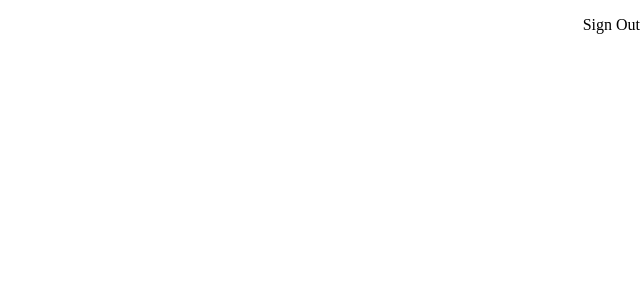
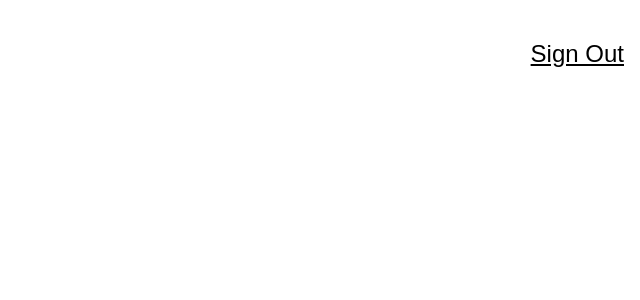
Before and after one commit to miguelcoria94/ZTM-SmartBrain, a React (Create React App) app in the folder smartbrain/: page / in a window 1280 px wide. Shown: the top 300 px of the page, without its empty margins (640-1280 px from the left). Built offline with nearby package versions, Linux system fonts and the light colour scheme.

Commit message:
add styles to body

```diff
--- a/smartbrain/src/components/Navigation/navigation.js
+++ b/smartbrain/src/components/Navigation/navigation.js
@@ -3,7 +3,7 @@
 const Navigation = () => {
     return (
         <nav style={{display: "flex", justifyContent: "flex-end"}}>
-            <p>Sign Out</p>
+            <p className="f3 link dim black underline pa3 pointer">Sign Out</p>
         </nav>
     )
 }
--- a/smartbrain/src/index.css
+++ b/smartbrain/src/index.css
@@ -1 +1,7 @@
 /* TODO Add site wide styles */
+
+body {
+    margin:0;
+    padding: 0;
+    font-family: sans-serif;
+}
```
